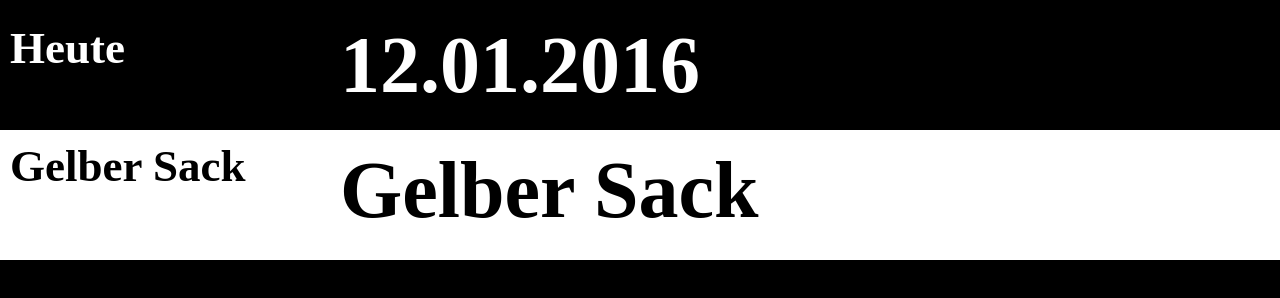
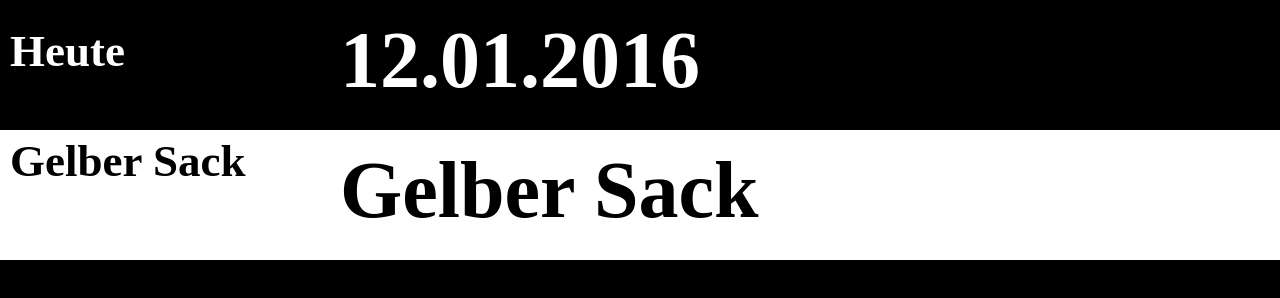
Before and after one commit to c1ko/statusKindle, a plain HTML site: page index.html in a window 1280 px wide. Drawn offline with Linux system fonts and the light colour scheme.

Commit message:
development

```diff
--- a/index.html
+++ b/index.html
@@ -6,13 +6,13 @@
 <body>
 	<div class="main">
 		<div style="height: 130px; width:25%; float: left; background-color: #000">
-			<p style="margin-top: 22px; font-size:45px; margin-left: 10px; color:#fff">Heute</p>
+			<p style="margin-top: 25px; font-size:45px; margin-left: 10px; color:#fff">Heute</p>
 		</div>
 		<div style="height: 130px; width:75%; float: right; background-color: #000">
-			<p id="date" style="margin-top: 20px; font-size:80px; margin-left: 20px; color:#fff"></p>
+			<p id="date" style="margin-top: 15px; font-size:80px; margin-left: 20px; color:#fff"></p>
 		</div>
 		<div style="height: 130px; width:25%; float: left; background-color: #fff">
-			<p style="margin-top: 10px; font-size:45px; margin-left: 10px;">Gelber Sack</p>
+			<p style="margin-top: 10px; font-size:45px; margin-left: 10px; line-height:95%">Gelber Sack</p>
 		</div>
 		<div style="height: 130px; width:75%; float: right; background-color: #fff">
 			<p id="sack" style="margin-top: 15px; font-size:80px; margin-left: 20px">Gelber Sack</p>
```
